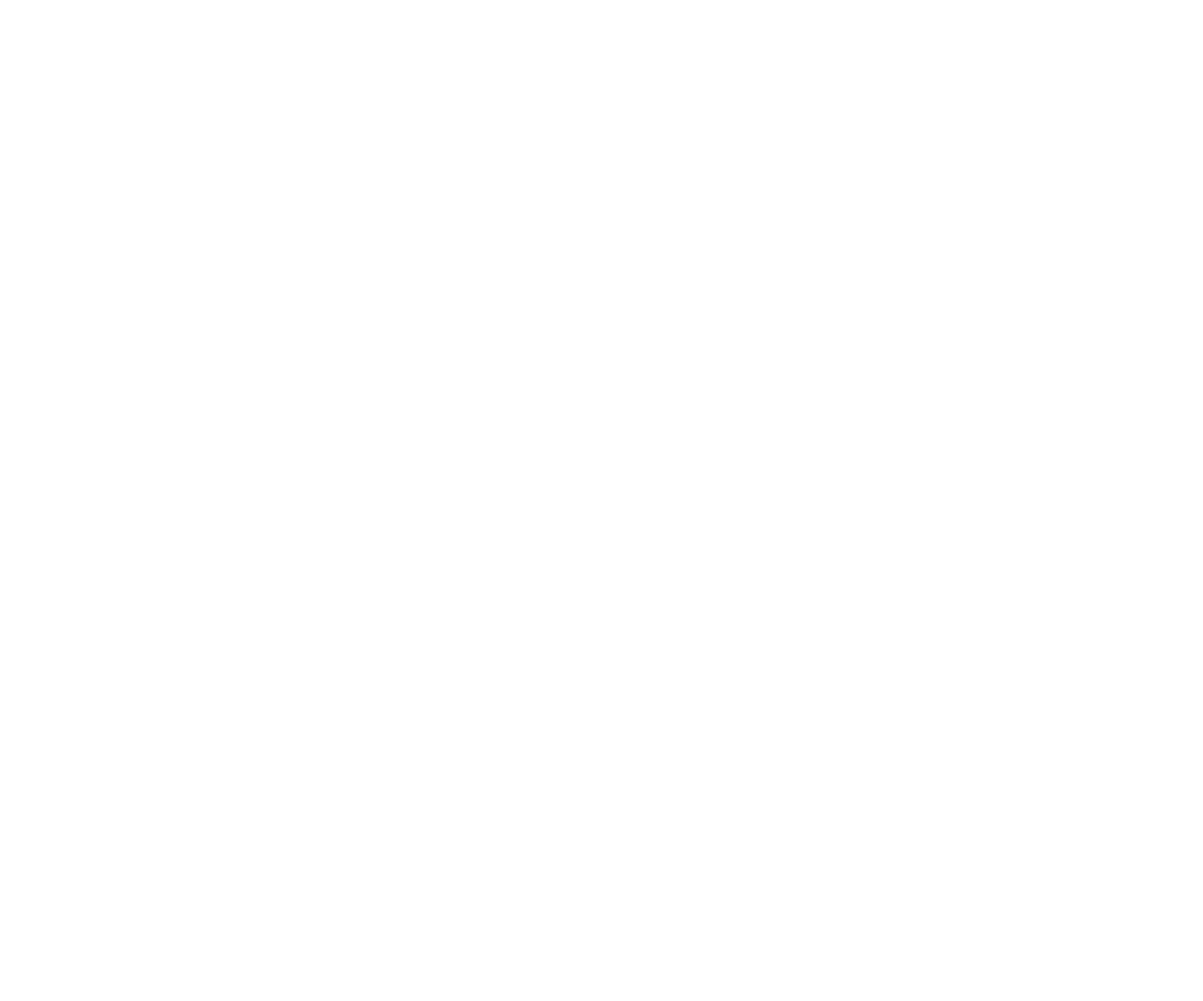
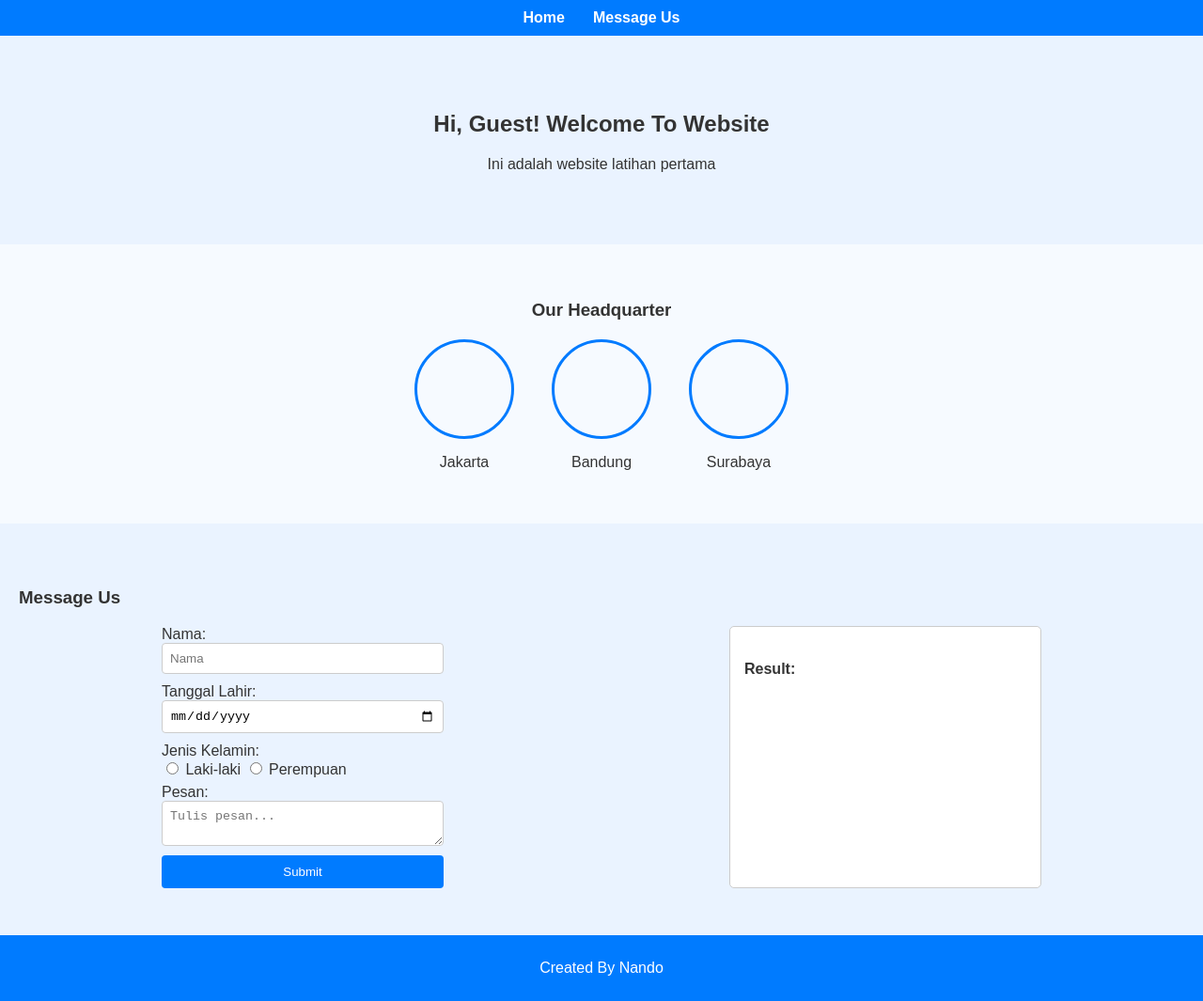
Before and after one commit to wdFernando/CodingCamp-20Oct25-Fernando, a plain HTML site: page index.html in a window 1280 px wide. Shown: the whole page at 94% size. Before the commit the page ends 800 px from the top, so only its background shows below. Drawn offline with Linux system fonts and the light colour scheme; files that its build step writes are made by us from their sources.

Commit message:
nambah file css dan js

```diff
--- /dev/null
+++ b/css/style.css
@@ -0,0 +1,119 @@
+/* ==== GENERAL STYLE ==== */
+body {
+  font-family: Arial, sans-serif;
+  margin: 0;
+  background-color: #f6faff;
+  color: #333;
+}
+
+/* ==== HEADER ==== */
+header {
+  background-color: #007bff;
+  padding: 10px 0;
+}
+nav ul {
+  display: flex;
+  justify-content: center;
+  list-style: none;
+  margin: 0;
+  padding: 0;
+}
+nav li {
+  margin: 0 15px;
+}
+nav a {
+  color: white;
+  text-decoration: none;
+  font-weight: bold;
+}
+nav a:hover {
+  text-decoration: underline;
+}
+
+/* ==== WELCOME SECTION ==== */
+.welcome {
+  text-align: center;
+  padding: 60px 20px;
+  background-color: #eaf3ff;
+}
+
+/* ==== HEADQUARTER SECTION ==== */
+.headquarter {
+  text-align: center;
+  padding: 40px 20px;
+}
+.city-container {
+  display: flex;
+  justify-content: center;
+  flex-wrap: wrap;
+  gap: 40px;
+  margin-top: 20px;
+}
+.circle {
+  width: 100px;
+  height: 100px;
+  border-radius: 50%;
+  border: 3px solid #007bff;
+  margin: 0 auto 10px;
+}
+
+/* ==== MESSAGE SECTION ==== */
+.message {
+  padding: 50px 20px;
+  background-color: #eaf3ff;
+}
+.message-container {
+  display: flex;
+  flex-wrap: wrap;
+  justify-content: space-around;
+}
+form {
+  display: flex;
+  flex-direction: column;
+  width: 300px;
+}
+input,
+textarea {
+  margin-bottom: 10px;
+  padding: 8px;
+  border: 1px solid #ccc;
+  border-radius: 4px;
+}
+button {
+  background-color: #007bff;
+  color: white;
+  border: none;
+  padding: 10px;
+  cursor: pointer;
+  border-radius: 4px;
+}
+button:hover {
+  background-color: #0056b3;
+}
+.result-box {
+  background-color: white;
+  border: 1px solid #ccc;
+  padding: 15px;
+  width: 300px;
+  border-radius: 5px;
+}
+
+/* ==== FOOTER ==== */
+footer {
+  text-align: center;
+  padding: 10px;
+  background-color: #007bff;
+  color: white;
+}
+
+/* ==== RESPONSIVE ==== */
+@media (max-width: 768px) {
+  .message-container {
+    flex-direction: column;
+    align-items: center;
+  }
+  .result-box,
+  form {
+    width: 90%;
+  }
+}
--- a/index.html
+++ b/index.html
@@ -1,13 +1,92 @@
 <!DOCTYPE html>
 <html lang="en">
-<head>
-    <meta charset="UTF-8">
-    <meta name="viewport" content="width=device-width, initial-scale=1.0">
-    <title>CodingCamp RevoU</title>
-</head>
-<body>
-    <nav>
+  <head>
+    <meta charset="UTF-8" />
+    <meta name="viewport" content="width=device-width, initial-scale=1.0" />
+    <title>Welcome Website</title>
+    <link rel="stylesheet" href="style.css" />
+  </head>
+  <body>
+    <!-- 🔹 Header / Navigation -->
+    <header>
+      <nav>
+        <ul>
+          <li><a href="#home">Home</a></li>
+          <li><a href="#message">Message Us</a></li>
+        </ul>
+      </nav>
+    </header>
 
-    </nav>
-</body>
+    <!-- 🔹 Welcome Section -->
+    <section id="home" class="welcome">
+      <h2 id="welcome-text">Hi, Guest! Welcome To Website</h2>
+      <p>Ini adalah website latihan pertama</p>
+    </section>
+
+    <!-- 🔹 Our Headquarter -->
+    <section class="headquarter">
+      <h3>Our Headquarter</h3>
+      <div class="city-container">
+        <div class="city">
+          <div class="circle"></div>
+          <p>Jakarta</p>
+        </div>
+        <div class="city">
+          <div class="circle"></div>
+          <p>Bandung</p>
+        </div>
+        <div class="city">
+          <div class="circle"></div>
+          <p>Surabaya</p>
+        </div>
+      </div>
+    </section>
+
+    <!-- 🔹 Message Us -->
+    <section id="message" class="message">
+      <h3>Message Us</h3>
+      <div class="message-container">
+        <form id="messageForm">
+          <label>Nama:</label>
+          <input type="text" id="name" placeholder="Nama" required />
+
+          <label>Tanggal Lahir:</label>
+          <input type="date" id="birthdate" required />
+
+          <label>Jenis Kelamin:</label>
+          <div class="radio-group">
+            <label
+              ><input type="radio" name="gender" value="Laki-laki" required />
+              Laki-laki</label
+            >
+            <label
+              ><input type="radio" name="gender" value="Perempuan" />
+              Perempuan</label
+            >
+          </div>
+
+          <label>Pesan:</label>
+          <textarea
+            id="messageText"
+            placeholder="Tulis pesan..."
+            required
+          ></textarea>
+
+          <button type="submit">Submit</button>
+        </form>
+
+        <div class="result-box">
+          <h4>Result:</h4>
+          <p id="result"></p>
+        </div>
+      </div>
+    </section>
+
+    <!-- 🔹 Footer -->
+    <footer>
+      <p>Created By Nando</p>
+    </footer>
+
+    <script src="script.js"></script>
+  </body>
 </html>
```
Also changed, not shown: js/script.js (added, +41 -0 lines).
